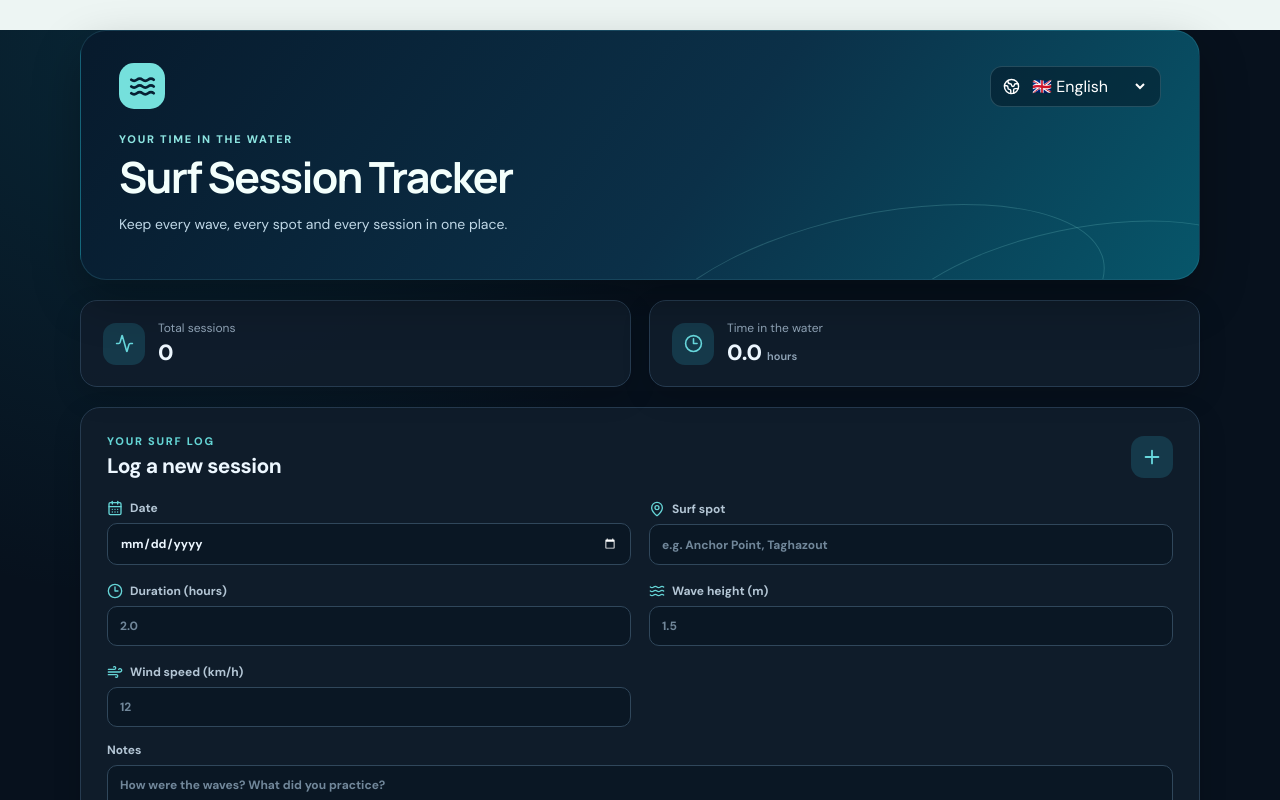
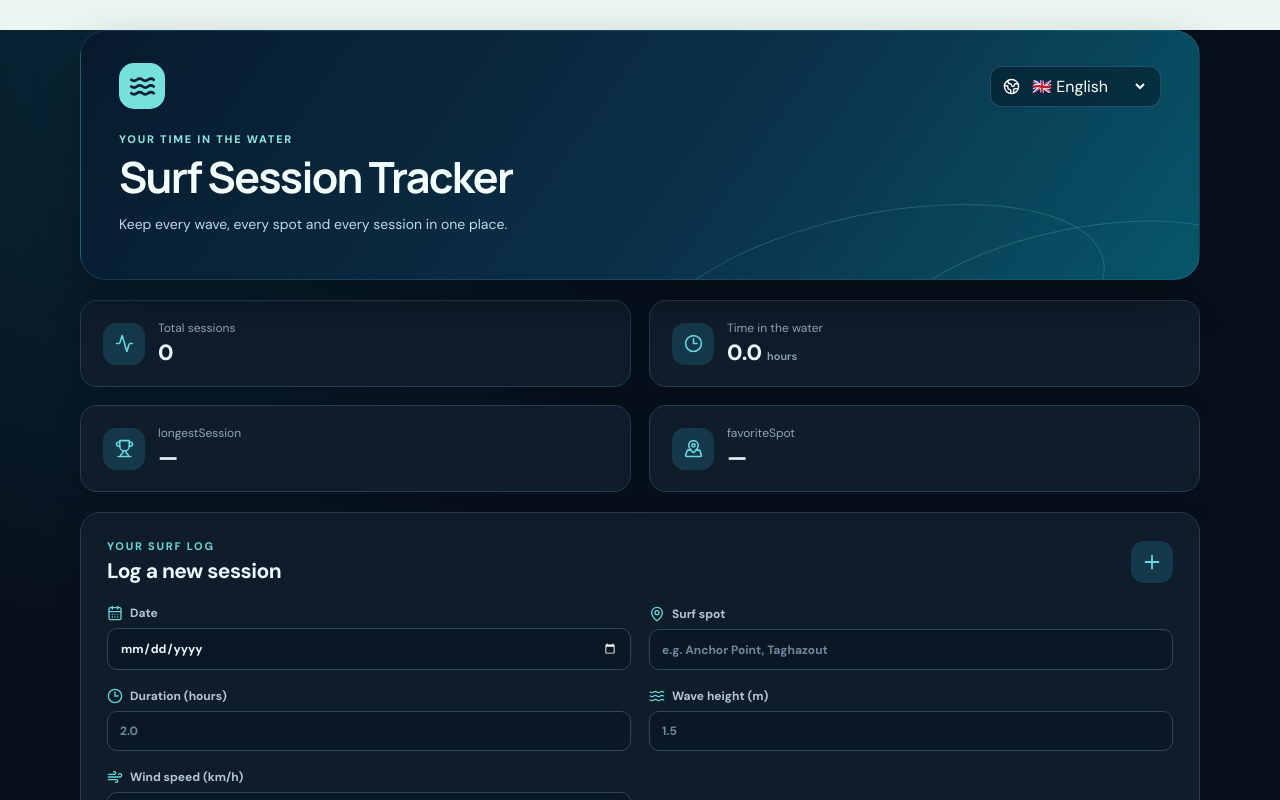
Before and after one commit to shark8211/surf-session-tracker, a React (Vite) app: page / in a window 1280 px wide. Shown: the top 800 px of the page. Built offline with nearby package versions, Linux system fonts and the light colour scheme.

Commit message:
Add surf session insights to dashboard

```diff
--- a/src/components/SurfSessionTracker.tsx
+++ b/src/components/SurfSessionTracker.tsx
@@ -1,6 +1,6 @@
 import { useEffect, useState, type ChangeEvent, type FormEvent } from 'react'
 import { useTranslation } from 'react-i18next'
-import { Activity, CalendarDays, Clock3, Download, Globe2, MapPin, Trash2, Waves, Wind, Plus, Pencil, Save, X } from 'lucide-react'
+import { Activity, CalendarDays, Clock3, Download, Globe2, MapPin, Trash2, Waves, Wind, Plus, Pencil, Save, X, Trophy, MapPinned } from 'lucide-react'
 
 type Session = {
   id: string
@@ -46,6 +46,13 @@ export default function SurfSessionTracker() {
   const [editingId, setEditingId] = useState<string | null>(null)
   const [lang, setLang] = useState(i18n.resolvedLanguage || i18n.language || 'en')
   const totalHours = sessions.reduce((total, session) => total + (Number(session.duration) || 0), 0)
+  const longestSession = sessions.reduce((longest, session) => Math.max(longest, Number(session.duration) || 0), 0)
+  const spotCounts = sessions.reduce<Record<string, number>>((counts, session) => {
+    const key = session.location.trim()
+    if (key) counts[key] = (counts[key] || 0) + 1
+    return counts
+  }, {})
+  const favoriteSpot = Object.entries(spotCounts).sort((a, b) => b[1] - a[1])[0]?.[0] || ''
 
   useEffect(() => {
     window.localStorage.setItem('surfSessions', JSON.stringify(sessions))
@@ -149,6 +156,14 @@ export default function SurfSessionTracker() {
           <div className="stat-icon"><Clock3 size={19} /></div>
           <div><span>{t('totalHours')}</span><strong>{totalHours.toFixed(1)} <small>{t('hoursUnit')}</small></strong></div>
         </article>
+        <article className="stat-card">
+          <div className="stat-icon"><Trophy size={19} /></div>
+          <div><span>{t('longestSession')}</span><strong>{longestSession > 0 ? longestSession.toFixed(1) : '—'} {longestSession > 0 && <small>{t('hoursUnit')}</small>}</strong></div>
+        </article>
+        <article className="stat-card favorite-stat">
+          <div className="stat-icon"><MapPinned size={19} /></div>
+          <div><span>{t('favoriteSpot')}</span><strong className="favorite-spot-name">{favoriteSpot || '—'}</strong></div>
+        </article>
       </section>
 
       <section className="panel form-panel">
```
